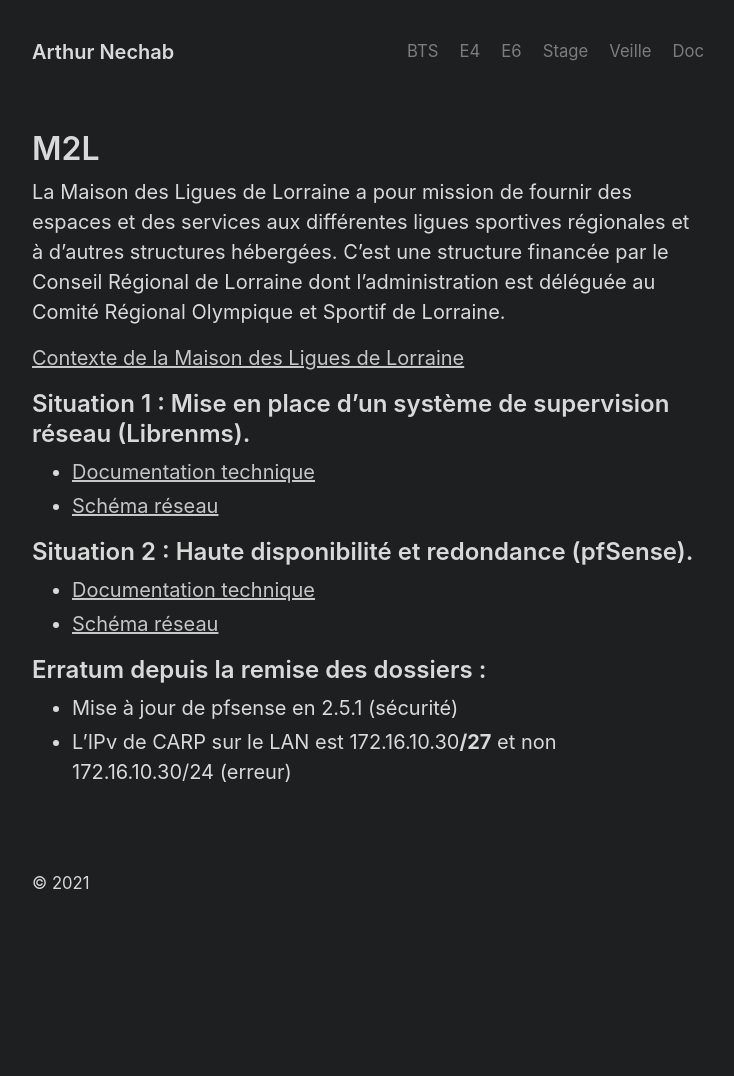
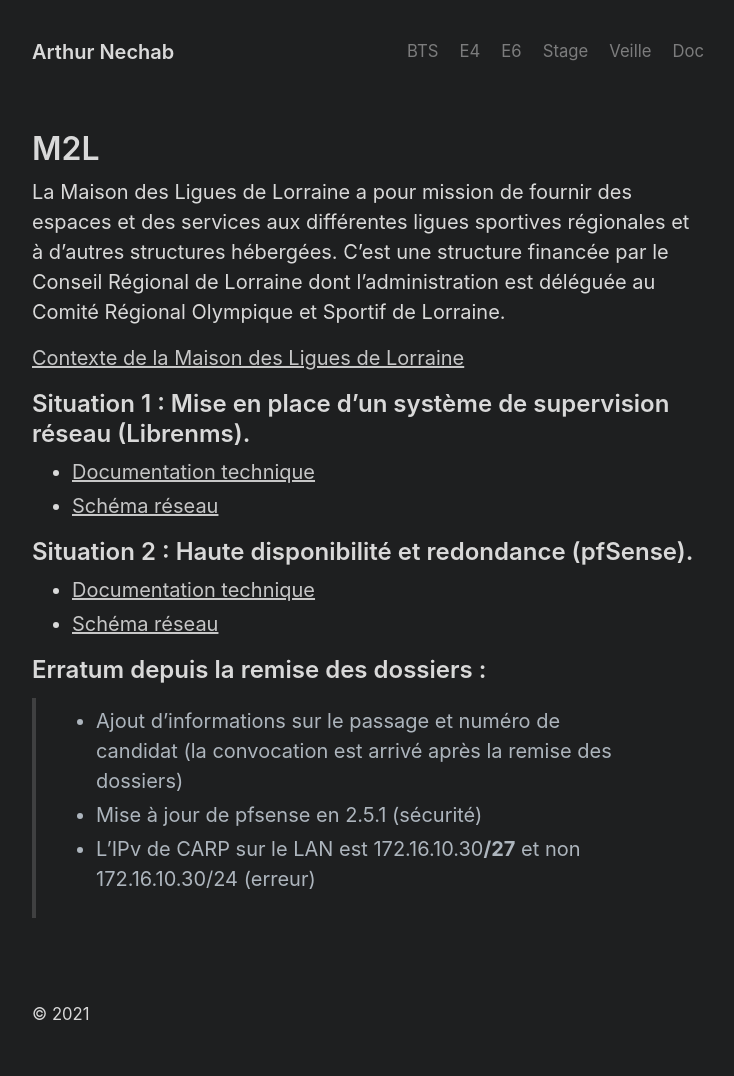
Before and after one commit to arthur-nechab/portfolio, a Jekyll site: the page built from e4.md, in a window 1280 px wide. Shown: the whole page, without its empty margins (272-1006 px from the left). Built offline with Jekyll 4.4.1, drawn with Linux system fonts in a browser that asks for light colours; before the commit the page ends 945 px from its top, so only the background shows below that.

Commit message:
Update e4.md

```diff
--- a/e4.md
+++ b/e4.md
@@ -8,14 +8,15 @@ La Maison des Ligues de Lorraine a pour mission de fournir des espaces et des se
 
 ## Situation 1 : Mise en place d’un système de supervision réseau (Librenms).
 
-- [Documentation technique](https://drive.google.com/file/d/1WzMbctnoh1ejwwu_RT9oSJcXyh0yHZ_p/view?usp=sharing)
+- [Documentation technique](https://drive.google.com/file/d/1wS0NtZmvlfT2-_uVPVPxAye4WpX2KhGV/view?usp=sharing)
 - [Schéma réseau](https://drive.google.com/file/d/1_LPzPVN9tXUFSoFHhk_kOg2m2V2lMw6J/view?usp=sharing)
 
 ## Situation 2 : Haute disponibilité et redondance (pfSense).
 
-- [Documentation technique](https://drive.google.com/file/d/1WzMbctnoh1ejwwu_RT9oSJcXyh0yHZ_p/view?usp=sharing)
+- [Documentation technique](https://drive.google.com/file/d/1wS0NtZmvlfT2-_uVPVPxAye4WpX2KhGV/view?usp=sharing)
 - [Schéma réseau](https://drive.google.com/file/d/1xvsjJ8f8J5Wuy7NK6WXVSAqthxfV8lD5/view?usp=sharing)
 
 ## Erratum depuis la remise des dossiers :
-- Mise à jour de pfsense en 2.5.1 (sécurité)
-- L'IPv de CARP sur le LAN est 172.16.10.30**/27** et non 172.16.10.30/24 (erreur)
+> - Ajout d'informations sur le passage et numéro de candidat (la convocation est arrivé après la remise des dossiers)
+> - Mise à jour de pfsense en 2.5.1 (sécurité)
+> - L'IPv de CARP sur le LAN est 172.16.10.30**/27** et non 172.16.10.30/24 (erreur)
```
